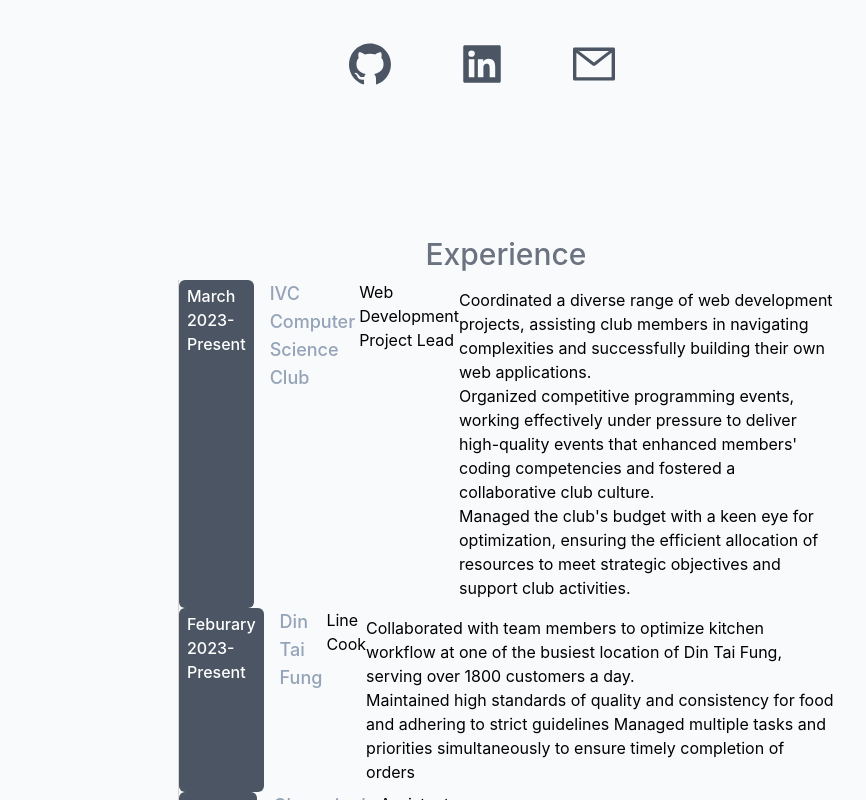
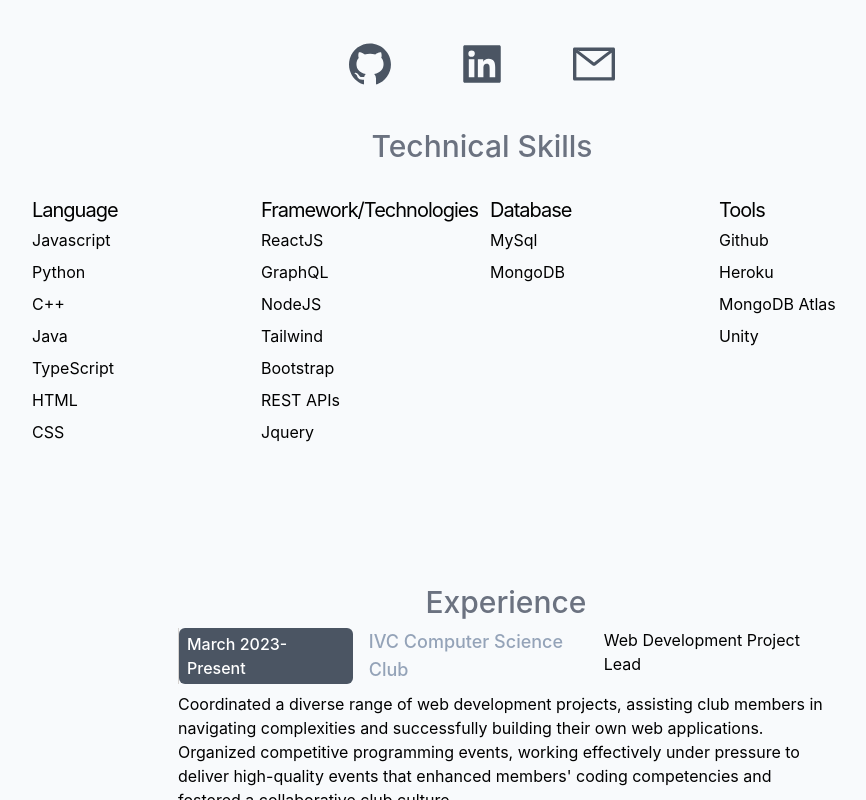
Before and after one commit to OppedRawen/MyPortfolio, a React (Create React App) app: page / in a window 1280 px wide. Shown: the part 920-1720 px from the top of the page, without its empty margins (158-1024 px from the left). Built offline with nearby package versions, Linux system fonts and the light colour scheme.

Commit message:
Techinical skills update

```diff
--- a/src/App.js
+++ b/src/App.js
@@ -4,6 +4,7 @@
 // import profileImage from '../public/1682471997680.jpg';
 import './App.css';
 
+import Skills from './skills';
 function App() {
   const projects = [
     {
@@ -24,6 +25,13 @@
       thumbnail: 'be195c34-7f43-4f22-896b-dac5a96e8dab.png',
       description: 'A MERN stack application that utilize AI integration to generate Image ',
       technology: 'MySQL/Javascript/Handlebars/Tailwind/Express.js',
+      github: '#'
+    },
+    {
+      title: "SpotifyClone(Coming up)",
+      thumbnail: 'SpotifyClone.png',
+      description: 'A MERN stack application that uses RapidAPI to load popular music as well as charting system ',
+      technology: 'ReactJS/MongoDB/Tailwind/ExpressJS/',
       github: '#'
     }
   ];
@@ -116,7 +124,7 @@
 
 While my professional passions lie in the realm of technology and programming, my personal interests provide a balanced contrast. In my leisure time, I engage in activities such as skateboarding and baking, which offer a refreshing change of pace from my technical pursuits.</p>
       </div>
-      <div className=" text-5xl flex justify-center gap-16 py-3 text-gray-600">
+      <div className=" text-5xl flex justify-center gap-16 py-3 pb-8 text-gray-600">
         <a href="https://github.com/OppedRawen"><AiFillGithub /></a>
 
         <a href='https://www.linkedin.com/in/dawei-yu-578138227/'><AiFillLinkedin /></a>
@@ -124,19 +132,26 @@
       </div>
       </header>
 
+      <Skills />
 
       <section id="experience" className="max-w-screen-md m-auto md:pl-20 px-8 py-24 sm:py-32">
         <h2 className="text-3xl py-2 text-gray-500 font-medium text-center">Experience</h2>
         {experience.map((data)=>(
-          <div className=" flex flex-col md:flex-row relative border-l border-stone-300">
+          <ol>
+            <li>
+
+            <p className=" flex flex-col md:flex-row relative border-l border-stone-300">
               <span className="inline-blox py-1 px-2 mr-4 font-medium text-white bg-gray-600 rounded-md">{data.duration}</span>
               <span className="mr-1 text-base md:text-lg font-medium text-slate-400">{data.company}</span>
               <p>{data.title}</p>
-
+              </p>
               <p className="my-2 font-normal">
                 {data.description()}
               </p>
-          </div>
+            </li>
+          </ol>
+
+
 
 
         ))}
--- /dev/null
+++ b/src/footer.js
@@ -0,0 +1,5 @@
+const Footer = ()=>(
+    <section></section>
+)
+
+export default Footer;
--- /dev/null
+++ b/src/skills.js
@@ -0,0 +1,45 @@
+const Skills = ()=>{
+
+    return(
+        <section id="skills"className="relative w-full">
+            <h2 className="text-3xl py-2 pb-8 text-gray-500 font-medium text-center">Technical Skills</h2>
+            <article className=" w-full sm:w-3/4 mx-auto grid grid-cols-2 lg:grid-cols-4 gap-2 sm:gap-4">
+                <div className="leading-loose">
+                    <h3 className="text-lg md:text-xl tracking-tighter">Language</h3>
+                    <p>Javascript</p>
+                    <p>Python</p>
+                    <p>C++</p>
+                    <p>Java</p>
+                    <p>TypeScript</p>
+                    <p>HTML</p>
+                    <p>CSS</p>
+                </div>
+                <div className="leading-loose">
+                    <h3 className="text-lg md:text-xl tracking-tighter">Framework/Technologies</h3>
+                    <p>ReactJS</p>
+                    <p>GraphQL</p>
+                    <p>NodeJS</p>
+                    <p>Tailwind</p>
+                    <p>Bootstrap</p>
+                    <p>REST APIs</p>
+                    <p>Jquery</p>
+                </div>
+                <div className="leading-loose">
+                    <h3 className="text-lg md:text-xl tracking-tighter">Database</h3>
+                    <p>MySql</p>
+                    <p>MongoDB</p>
+                </div>
+                <div className="leading-loose">
+                    <h3 className="text-lg md:text-xl tracking-tighter">Tools</h3>
+                    <p>Github</p>
+                    <p>Heroku</p>
+                    <p>MongoDB Atlas</p>
+                    <p>Unity</p>
+                </div>
+            </article>
+        </section>
+    );
+
+};
+
+export default Skills;
```
Also changed, not shown: public/SpotifyClone.png (added).
